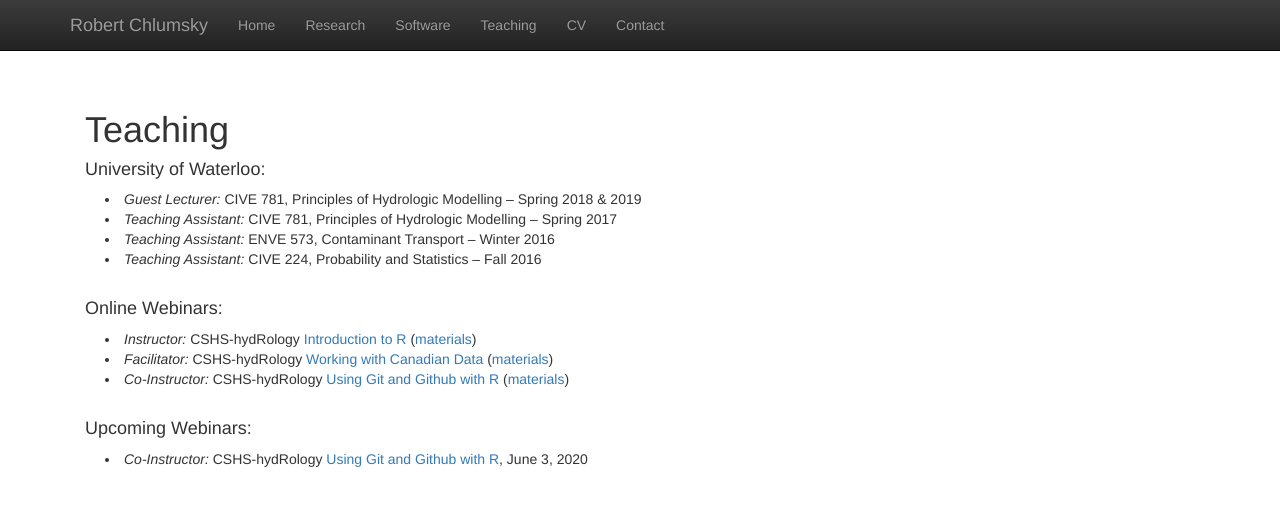
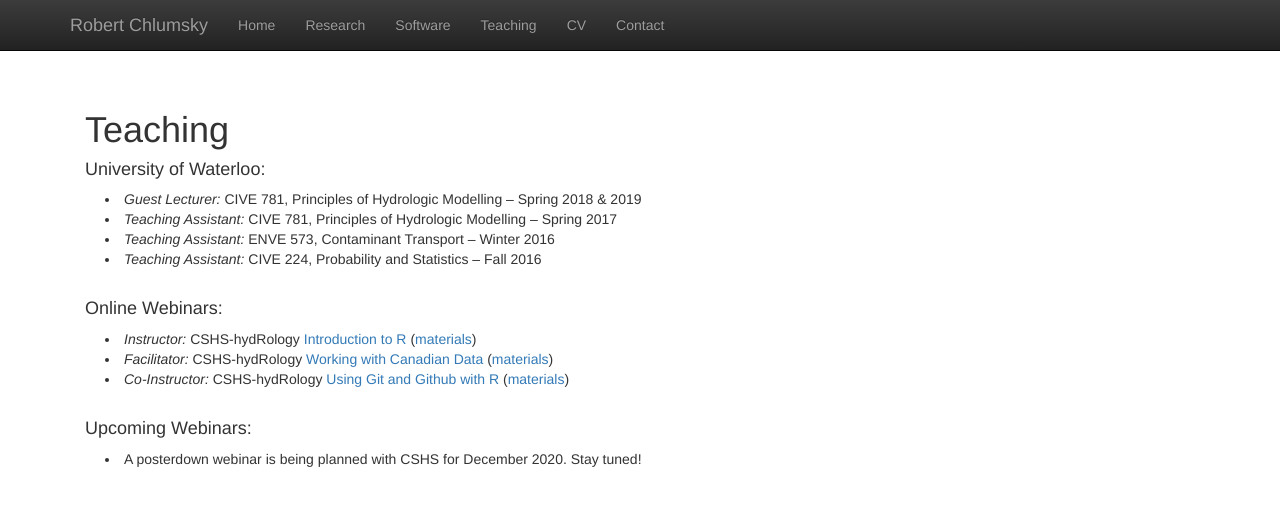
Before and after one commit to rchlumsk/rchlumsk.github.io, a Jekyll site: the page built from teaching.html, in a window 1280 px wide. Shown: the top 506 px of the page. Built offline with Jekyll 4.4.1, drawn with Linux system fonts in a browser that asks for light colours; nearby versions of some CDN libraries; library files that are not in the unit come from our copies.

Commit message:
updated upcoming webinars in teaching page

```diff
--- a/teaching.html
+++ b/teaching.html
@@ -25,6 +25,6 @@ title:  'Teaching'
 
 <h4>Upcoming Webinars:</h4>
 <p class="content" style="padding:0px;margin:0px 20px 0px;">
-    <li style="padding:0px;margin:0px 20px 0px;"> <i>Co-Instructor:</i> CSHS-hydRology <a href="https://cwra.org/en/june-3-12-2pm-et-cshs-webinar-using-git-and-github-with-r/"> Using Git and Github with R</a>, June 3, 2020 </li>
+    <li style="padding:0px;margin:0px 20px 0px;"> A posterdown webinar is being planned with CSHS for December 2020. Stay tuned!</li>
 <br/>
 </p>
```
